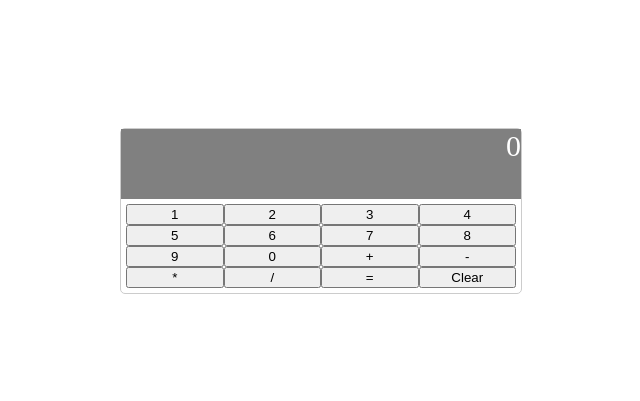
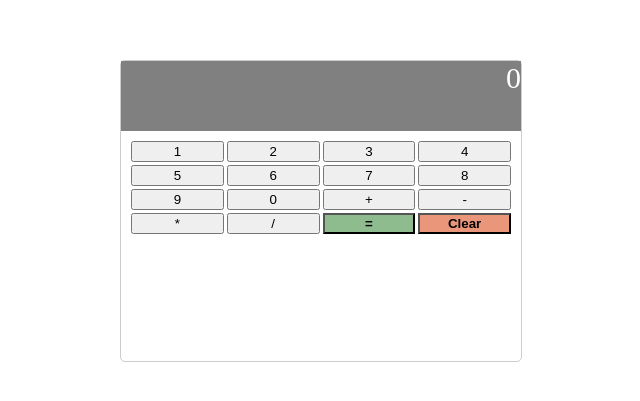
Before and after one commit to Emil-Ant/Calculator, a plain HTML site: page index.html in a window 1280 px wide. Shown: the part 189-590 px from the top of the page, without its empty margins (319-959 px from the left). Drawn offline with Linux system fonts and the light colour scheme.

Commit message:
Changes to clear and equals buttons + JS fixes:

```diff
--- a/style.css
+++ b/style.css
@@ -6,6 +6,10 @@
     left: 50%;
     transform: translate(-50%, -50%);
     width: 400px;
+    height: 300px;
+    display: flex;
+    flex-direction: column;
+    align-content: stretch;
   }
 
 
@@ -27,9 +31,18 @@
     display: grid;
     grid-template-columns: auto auto auto;
     padding: 10px;
-    display: grid;
     grid-template-columns: repeat(4, 1fr);
     text-align: center;
     font-size: 25px;
-    padding: 5px;
+    gap: 3px;
 }
+
+.equals-key {
+    background-color: darkseagreen;
+    font-weight: bold;
+}
+
+.clear-button {
+    background-color: darksalmon;
+    font-weight: bold;
+}
```
